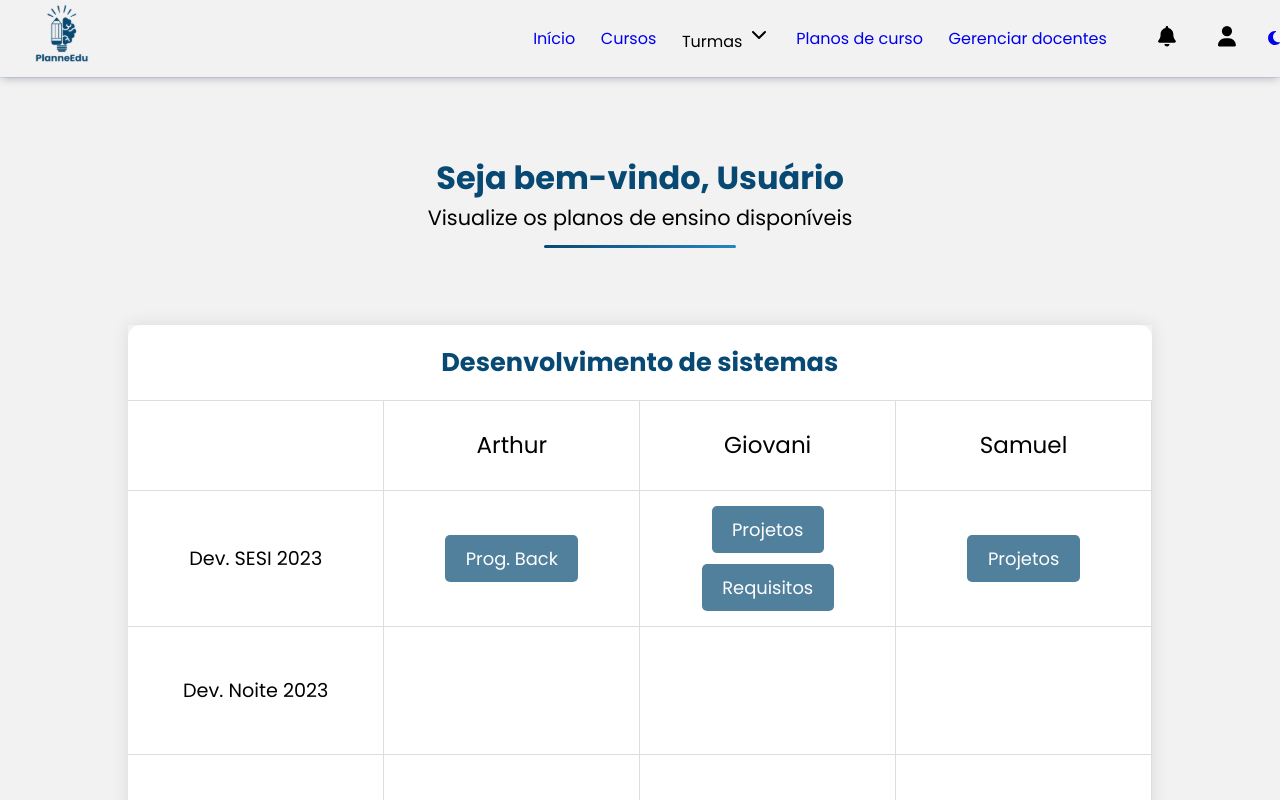
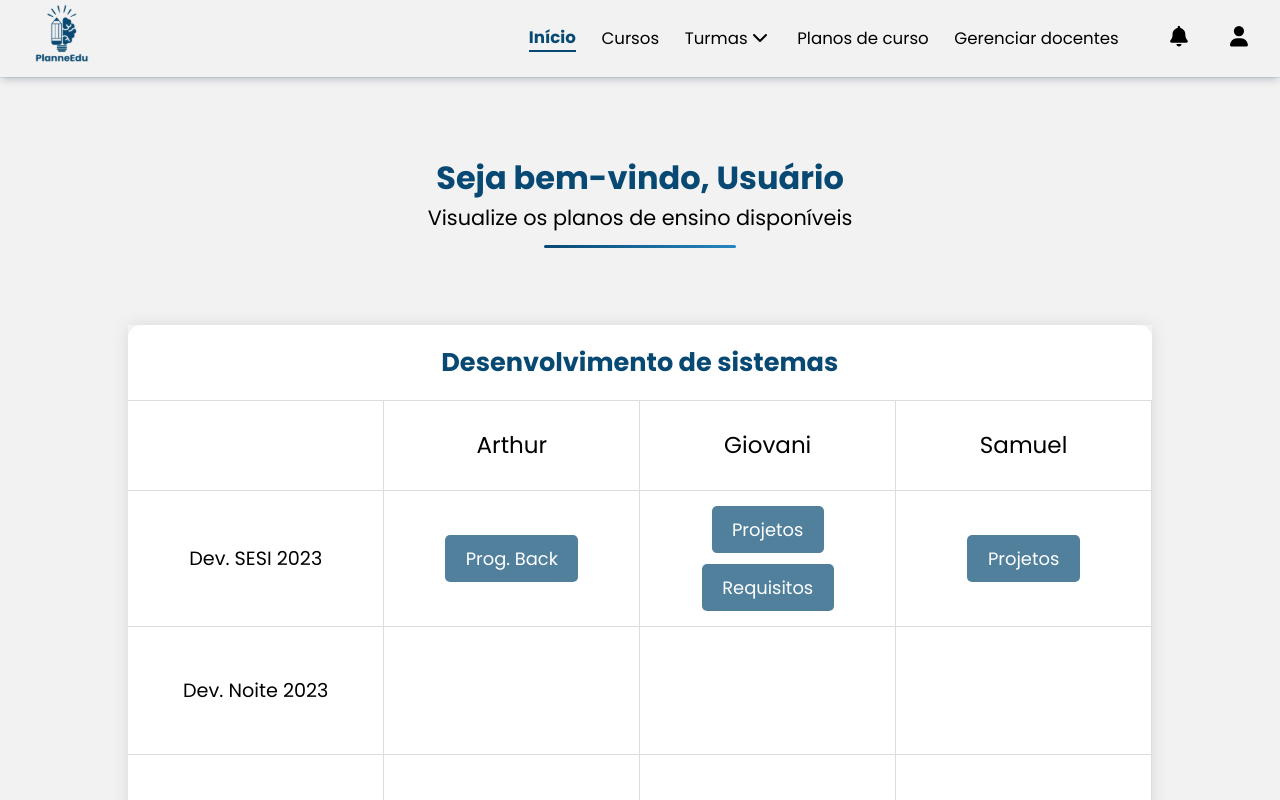
Before and after one commit to larissacoelho21/PlanneEdu-FrontEnd, a React (Vite) app in the folder PlanneEdu_Front/: page /homeopp in a window 1280 px wide. Shown: the top 800 px of the page. Built offline with nearby package versions, Linux system fonts and the light colour scheme.

Commit message:
finalização navBar

```diff
--- a/PlanneEdu_Front/src/Components/Docentes/NavBar-Professores/navBarProfessor.tsx
+++ b/PlanneEdu_Front/src/Components/Docentes/NavBar-Professores/navBarProfessor.tsx
@@ -33,7 +33,7 @@ interface DropdownItemProps {
   to: string /* path para as páginas */;
 }
 
-/* props ciradas na Interface */
+/* props criadas na Interface */
 function DropdownItem({ icon, text, to }: DropdownItemProps) {
   return (
     <NavLink to={to} className="dropdownItem">
--- a/PlanneEdu_Front/src/Components/Opp/NavBar-Opp/navBarOpp.css
+++ b/PlanneEdu_Front/src/Components/Opp/NavBar-Opp/navBarOpp.css
@@ -1,7 +1,41 @@
+:root {
+  --blue1: #074973;
+  --speed: 500ms;
+}
+
+.navbarLink p:hover {
+  color: var(--blue1);
+  font-weight: bold;
+  border-bottom: var(--blue1) solid 2px;
+  transition: 100ms ease-in-out;
+  cursor: pointer;
+}
+
+.navbarLink.active p {
+  color: var(--blue1);
+  font-weight: bold;
+  border-bottom: var(--blue1) solid 2px;
+  cursor: pointer;
+}
+
+.navbarLink.selected p {
+  color: var(--blue1);
+  font-weight: bold;
+  border-bottom: var(--blue1) solid 2px;
+  cursor: pointer;
+}
+
+.li-inicio .icon-dropdown,
+.li-inicio p {
+  display: flex;
+  align-items: center;
+}
+
+/* --------------------Menu Dropdown-------------------- */
 .dropdownMenu {
   position: absolute;
-  top: 5.5vw;
-  right: 38.5vw;
+  top: 6vw;
+  right: 35vw;
   background-color: #fff;
   padding: 1vw 1vw;
   width: 17vw;
--- a/PlanneEdu_Front/src/Components/Opp/NavBar-Opp/navBarOpp.tsx
+++ b/PlanneEdu_Front/src/Components/Opp/NavBar-Opp/navBarOpp.tsx
@@ -1,5 +1,6 @@
 /* Images */
 import LogoName from "../../../assets/logoname.svg";
+import LogoMobile from "../../../assets/logoMobile.svg";
 
 /* Icons do dropdown */
 import {
@@ -11,6 +12,8 @@ import {
   ChevronDown,
   UserPen,
   LogOut,
+  X,
+  Menu,
 } from "lucide-react";
 
 /* funções react */
@@ -20,7 +23,7 @@ import { ReactNode, useEffect, useRef, useState } from "react";
 
 /* css */
 import "../NavBar-Opp/navBarOpp.css";
-import { faBell, faMoon, faUser } from "@fortawesome/free-solid-svg-icons";
+import { faBell, faUser } from "@fortawesome/free-solid-svg-icons";
 
 /* Criando interface para declarar as props do DropdownItem */
 interface DropdownItemProps {
@@ -85,15 +88,31 @@ function DropdownProfile({ icon, text, to, onClick }: DropdownProfileProps) {
   );
 }
 
-export function NavBarOpp() { //TODO: Adicionar alterações feitas na NavBar Professor
+export function NavBarOpp() {
+  //TODO: Adicionar alterações feitas na NavBar Professor
   /* Criando função para identificarquando o dropdown esta ativo */
   const [openOne, setOpenOne] = useState(false);
   const [openTwo, setOpenTwo] = useState(false);
   const [opentThree, setOpenThree] = useState(false);
 
+  /* Mobile */
+  const [MenuOpen, setMenuOpen] = useState(false);
+  const [ProfileDropdownOpen, SetProfileDropdownOpen] = useState(false);
+  const [DropdownMobileOpen, SetIsDropdownMobileOpen] = useState(false);
+  const toggleDropdwonMobile = () => {
+    SetIsDropdownMobileOpen(!DropdownMobileOpen);
+  };
+
+  const toggleDropdwonMobileProfile = () => {
+    SetProfileDropdownOpen(!ProfileDropdownOpen);
+  };
+
+  /* Fim mobile */
+
   let menuRef = useRef<HTMLDivElement>(null);
   let notRef = useRef<HTMLDivElement>(null);
   let notRefP = useRef<HTMLDivElement>(null);
+  let menuOpenRef = useRef<HTMLDivElement>(null);
 
   useEffect(() => {
     const handleClickOutside = (e: MouseEvent) => {
@@ -105,6 +124,12 @@ export function NavBarOpp() { //TODO: Adicionar alterações feitas na NavBar Pr
       }
       if (notRefP.current && !notRefP.current.contains(e.target as Node)) {
         setOpenThree(false);
+      }
+      if (
+        menuOpenRef.current &&
+        !menuOpenRef.current.contains(e.target as Node)
+      ) {
+        setMenuOpen(false); // Fecha o menu ao clicar fora dele
       }
     };
 
@@ -136,6 +161,14 @@ export function NavBarOpp() { //TODO: Adicionar alterações feitas na NavBar Pr
                 <img src={LogoName} alt="" />
               </Link>
             </div>
+
+            <div className="logoMobile">
+              {" "}
+              {/* logo versão mobile */}
+              <Link to="/homeprofessor">
+                <img src={LogoMobile} alt="" />
+              </Link>
+            </div>
           </div>
 
           <div className="left-side">
@@ -143,22 +176,22 @@ export function NavBarOpp() { //TODO: Adicionar alterações feitas na NavBar Pr
               <ul className="navbar-nav">
                 <NavLink /* identificando se o caminho da página selecionada corresponde */
                   className={({ isActive }) =>
-                    isActive ? "navbar-link active" : "navbar-link"
+                    isActive ? "navbarLink active" : "navbarLink"
                   }
                   to="/homeopp"
                 >
                   {" "}
-                  Início
+                  <p>Início</p>
                 </NavLink>
 
                 <NavLink /* identificando se o caminho da página selecionada corresponde */
                   className={({ isActive }) =>
-                    isActive ? "navbar-link active" : "navbar-link"
+                    isActive ? "navbarLink active" : "navbarLink"
                   }
                   to="/cursosopp"
                 >
                   {" "}
-                  Cursos
+                  <p>Cursos</p>
                 </NavLink>
 
                 <li className="nav-dropdown">
@@ -168,14 +201,15 @@ export function NavBarOpp() { //TODO: Adicionar alterações feitas na NavBar Pr
                       setOpenOne(!openOne);
                     }}
                   >
-                    <div className={`navbar-link ${openOne ? "selected" : ""}`}>
+                    <div className={`navbarLink ${openOne ? "selected" : ""}`}>
                       {" "}
                       {/* Identificando quando estiver clicado (selecionado) aparecer diferente */}
+                      <p>
                         Turmas <ChevronDown />
+                      </p>
                     </div>
                   </div>
 
-                  <li>
                   <div
                     className={`dropdownMenu ${
                       openOne ? "active" : "inactive"
@@ -210,30 +244,29 @@ export function NavBarOpp() { //TODO: Adicionar alterações feitas na NavBar Pr
                     />
                   </div>
                 </li>
-                </li>
 
                 <NavLink
                   className={({ isActive }) =>
-                    isActive ? "navbar-link active last" : "navbar-link"
+                    isActive ? "navbarLink active last" : "navbarLink"
                   }
                   to="/planocursoopp"
                 >
-                  Planos de curso
+                  <p>Planos de curso</p>
                 </NavLink>
 
                 <NavLink
                   className={({ isActive }) =>
-                    isActive ? "navbar-link active last" : "navbar-link"
+                    isActive ? "navbarLink active last" : "navbarLink"
                   }
-                  to="/"
+                  to="/addUser"
                 >
-                  Gerenciar docentes
+                  <p>Gerenciar docentes</p>
                 </NavLink>
               </ul>
             </div>
 
             <div className="Icons">
-              <div className="icon-list" >
+              <div className="icon-list">
                 <ul>
                   <li className="notification-dropdown">
                     <div
@@ -248,7 +281,6 @@ export function NavBarOpp() { //TODO: Adicionar alterações feitas na NavBar Pr
                       </div>
                     </div>
 
-                    <li>
                     <div
                       className={`dropdown-notification ${
                         openTwo ? "ativo" : "inactive"
@@ -262,7 +294,6 @@ export function NavBarOpp() { //TODO: Adicionar alterações feitas na NavBar Pr
                         secondtext={"Toque aqui para visualizar."}
                       />
                     </div>
-                    </li>
                   </li>
 
                   {/* Notificação */}
@@ -302,17 +333,94 @@ export function NavBarOpp() { //TODO: Adicionar alterações feitas na NavBar Pr
                       </li>
                     </ul>
                   </li>
-                  <li className="li-notification">
-                    <div className="secondPart">
-                      <div className="darkmode">
-                        <NavLink to="#" className="darkmodeIcon">
-                          <FontAwesomeIcon
-                            icon={faMoon}
-                            className="not-icons"
-                          />
-                        </NavLink>
+                </ul>
               </div>
             </div>
+
+            <div className="menu-mobile">
+              {/* Ícone de hambúrguer para mobile */}
+              <NavLink
+                to={"#"}
+                className="hamburger-menu"
+                onClick={() => setMenuOpen(!MenuOpen)}
+              >
+                <p>
+                  {MenuOpen ? (
+                    <X className="x-icon" size={35} />
+                  ) : (
+                    <Menu className="hamburguer" size={35} />
+                  )}
+                </p>
+              </NavLink>
+
+              <div
+                /* className="menulist" */ className={`menu ${
+                  MenuOpen ? "open" : ""
+                }`}
+              >
+                <ul>
+                  <li
+                    className={`dropdown ${DropdownMobileOpen ? "open" : ""}`}
+                  >
+                    <div
+                      className="dropdownMobile"
+                      onClick={toggleDropdwonMobile}
+                    >
+                      <p>
+                        Planos de ensinos{" "}
+                        <ChevronDown className="icon-dropdownMobile" />{" "}
+                      </p>
+                    </div>
+
+                    {DropdownMobileOpen && (
+                      <ul className="dropdown-Mobile">
+                        <li>
+                          <a href="#">Administração</a>
+                        </li>
+                        <li>
+                          <a href="#">Desenvolvimento de Sistemas</a>
+                        </li>
+                        <li>
+                          <a href="#">Eletromecânica</a>
+                        </li>
+                        <li>
+                          <a href="#">Logística</a>
+                        </li>
+                        <li>
+                          <a href="#">Geral</a>
+                        </li>
+                      </ul>
+                    )}
+                  </li>
+                  <li>
+                    <NavLink /* identificando se o caminho da página selecionada corresponde */
+                      className="dropdownMobile"
+                      to="#"
+                    >
+                      <p>Plano de curso</p>
+                    </NavLink>
+                  </li>
+
+                  <li>
+                    <div
+                      className="dropdownMobile"
+                      onClick={toggleDropdwonMobileProfile}
+                    >
+                      <p>
+                        Perfil <ChevronDown className="icon-dropdownMobile" />{" "}
+                      </p>
+                    </div>
+
+                    {ProfileDropdownOpen && (
+                      <ul className="dropdownProfileMob">
+                        <li>
+                          <a href="#">Visualizar perfil</a>
+                        </li>
+                        <li>
+                          <a href="#">Sair</a>
+                        </li>
+                      </ul>
+                    )}
                   </li>
                 </ul>
               </div>
--- a/PlanneEdu_Front/src/Css/Teacher/Home.css
+++ b/PlanneEdu_Front/src/Css/Teacher/Home.css
@@ -58,8 +58,8 @@ body {
   flex-direction: column;
   box-sizing: border-box;
   background-color: var(--white);
-  max-width: 500px;
-  width:  42vw;
+  max-width: 100%;
+  width: 42vw;
   border-radius: 0.5vw;
   padding: 2.4vw;
   gap: 1vw;
@@ -80,7 +80,7 @@ body {
 }
 
 .dateBadge {
-  font-size: 0.8rem;
+  font-size: 1vw;
   background-color: #07678d;
   background-color: var(--blue-one);
   width: 15vw;
```
Also changed, not shown: PlanneEdu_Front/src/Components/Docentes/NavBar-Professores/navBarProfessor.css (+4 -3 lines), PlanneEdu_Front/src/Css/Teacher/Profile.css (+7 -9 lines). Lines whose indentation alone changed are shown as unchanged.
